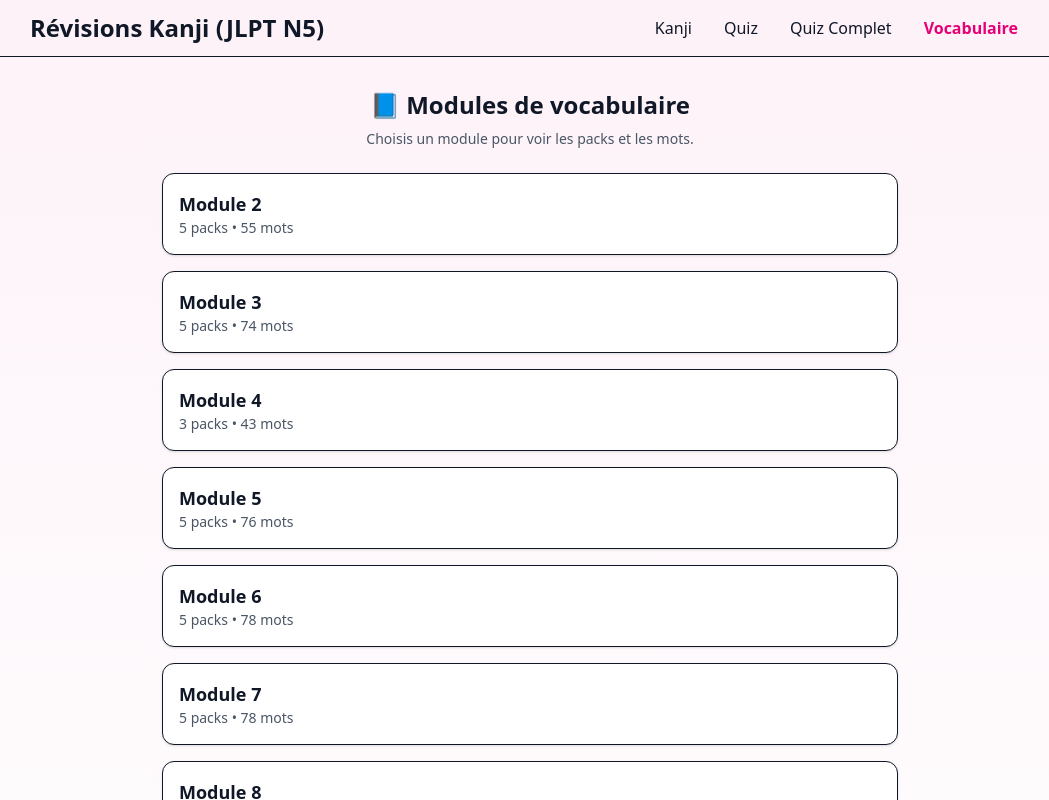
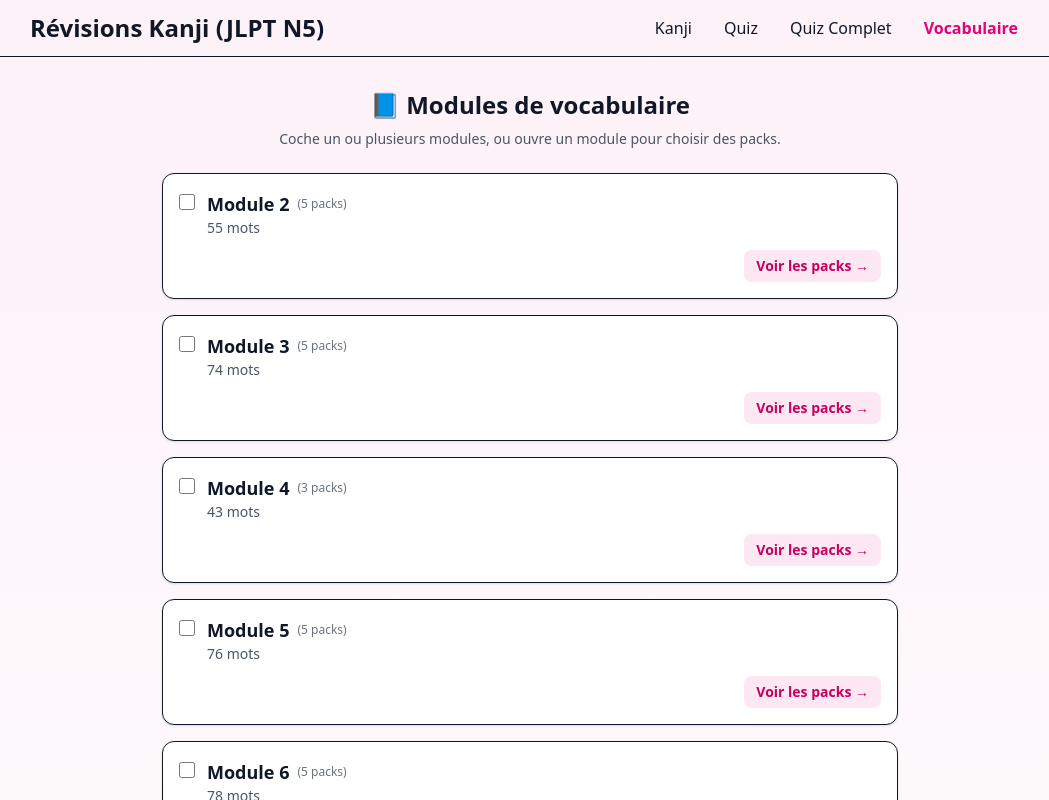
Before and after one commit to SunRayzer/Revision-Kanji, a React (Vite) app: page / in a window 1280 px wide. Both pictures are taken after a click on the button "Vocabulaire". Shown: the top 800 px of the page, without its empty margins (110-1159 px from the left). Built offline with nearby package versions, Linux system fonts and the light colour scheme.

Commit message:
Update App.tsx

```diff
--- a/src/App.tsx
+++ b/src/App.tsx
@@ -172,138 +172,334 @@ const MODULES = MODULE_NUMBERS.map((num) => {
 });
 
 function VocabSection({ onExit }: { onExit: () => void }) {
-  // subPage = "modules" | "packs" | "words"
-  const [subPage, setSubPage] = useState<"modules" | "packs" | "words">("modules");
-  const [selectedModule, setSelectedModule] = useState<any>(null);
-  const [selectedPack, setSelectedPack] = useState<any>(null);
-
-  // --- PAGE MODULES ---
+  // subPage contrôle où on est :
+  // "modules" = vue globale
+  // "packs"   = vue d'un module
+  // "words"   = vue des mots d'un pack
+  const [subPage, setSubPage] = React.useState<"modules" | "packs" | "words">(
+    "modules"
+  );
+
+  // module qu'on est en train d'explorer (quand on est dans "packs")
+  const [moduleView, setModuleView] = React.useState<any>(null);
+
+  // pack qu'on est en train d'afficher en détail (quand on est dans "words")
+  const [packView, setPackView] = React.useState<any>(null);
+
+  // ✅ Sélections utilisateur
+  // modules cochés (Module 2, Module 3, etc.)
+  const [selectedModules, setSelectedModules] = React.useState<number[]>([]);
+  // packs cochés (pack 1, pack 2, etc.)
+  const [selectedPacks, setSelectedPacks] = React.useState<number[]>([]);
+
+  // --- helpers sélection ------------------------
+
+  function toggleModule(moduleNumber: number) {
+    setSelectedModules((prev) =>
+      prev.includes(moduleNumber)
+        ? prev.filter((m) => m !== moduleNumber)
+        : [...prev, moduleNumber]
+    );
+  }
+
+  function togglePack(packNumber: number) {
+    setSelectedPacks((prev) =>
+      prev.includes(packNumber)
+        ? prev.filter((p) => p !== packNumber)
+        : [...prev, packNumber]
+    );
+  }
+
+  // retourne tous les numéros de packs appartenant aux modules sélectionnés
+  function getPackNumbersFromSelectedModules() {
+    const packsFromModules: number[] = [];
+    MODULES.forEach((m) => {
+      if (selectedModules.includes(m.moduleNumber)) {
+        m.packs.forEach((p: any) => {
+          packsFromModules.push(p.packNumber);
+        });
+      }
+    });
+    return packsFromModules;
+  }
+
+  // packs finaux utilisés pour le quiz :
+  // - si au moins 1 pack est coché => on prend uniquement ceux-là
+  // - sinon => on prend tous les packs des modules cochés
+  function getChosenPackNumbersForQuiz() {
+    if (selectedPacks.length > 0) {
+      return [...new Set(selectedPacks)];
+    }
+    const fromModules = getPackNumbersFromSelectedModules();
+    return [...new Set(fromModules)];
+  }
+
+  // compter le nombre total de mots qui vont être utilisés dans le quiz
+  function getChosenWordCount() {
+    const chosenPackNumbers = getChosenPackNumbersForQuiz();
+    let count = 0;
+    ALL_PACKS.forEach((pack: any) => {
+      if (chosenPackNumbers.includes(pack.packNumber)) {
+        count += pack.items.length;
+      }
+    });
+    return count;
+  }
+
+  // lancer le quiz vocabulaire
+  // (pour l'instant on n'a pas encore fait l'écran quiz vocab
+  // donc je fais juste un alert() avec les packs choisis)
+  function handleStartQuiz() {
+    const chosenPackNumbers = getChosenPackNumbersForQuiz();
+    if (chosenPackNumbers.length === 0) {
+      alert("Sélectionne au moins un module ou un pack 👍");
+      return;
+    }
+
+    alert(
+      "Quiz lancé avec packs : " +
+        chosenPackNumbers.join(", ") +
+        "\nNombre total de mots : " +
+        getChosenWordCount()
+    );
+
+    // ICI plus tard :
+    // -> setRoute("vocabQuiz")
+    // -> tu passes chosenPackNumbers au composant quiz
+  }
+
+  // -------------------------------------------------
+  // 1) PAGE : LISTE DES MODULES
+  // -------------------------------------------------
   if (subPage === "modules") {
     return (
       <div className="p-4 max-w-3xl mx-auto">
         <div className="text-center mb-6">
           <div className="text-2xl font-bold mb-2">📘 Modules de vocabulaire</div>
           <div className="text-sm text-gray-600">
-            Choisis un module pour voir les packs et les mots.
+            Coche un ou plusieurs modules, ou ouvre un module pour choisir des packs.
           </div>
         </div>
 
         <div className="grid gap-4">
-          {MODULES.map((mod) => (
+          {MODULES.map((mod) => {
+            const isChecked = selectedModules.includes(mod.moduleNumber);
+
+            return (
+              <div
+                key={mod.moduleNumber}
+                className="rounded-xl border bg-white shadow-sm p-4 flex flex-col gap-3"
+              >
+                {/* ligne module + checkbox */}
+                <label className="flex items-start gap-3 cursor-pointer select-none">
+                  <input
+                    type="checkbox"
+                    className="mt-1 h-4 w-4 accent-pink-500"
+                    checked={isChecked}
+                    onChange={() => toggleModule(mod.moduleNumber)}
+                  />
+
+                  <div className="flex-1">
+                    <div className="text-lg font-semibold flex items-center gap-2">
+                      <span>{mod.label}</span>
+                      <span className="text-xs text-gray-500 font-normal">
+                        ({mod.packs.length} packs)
+                      </span>
+                    </div>
+                    <div className="text-sm text-gray-600">
+                      {mod.packs.reduce(
+                        (n: number, p: any) => n + p.items.length,
+                        0
+                      )}{" "}
+                      mots
+                    </div>
+                  </div>
+                </label>
+
+                {/* bouton pour aller voir le détail des packs */}
+                <div className="flex justify-end">
                   <button
-              key={mod.moduleNumber}
-              className="text-left p-4 rounded-xl border bg-white hover:bg-pink-50 shadow-sm"
+                    className="px-3 py-1.5 text-sm rounded-lg bg-pink-100 hover:bg-pink-200 text-pink-700 font-semibold"
                     onClick={() => {
-                setSelectedModule(mod);
+                      setModuleView(mod);
                       setSubPage("packs");
                     }}
                   >
-              <div className="text-lg font-semibold">{mod.label}</div>
+                    Voir les packs →
+                  </button>
+                </div>
+              </div>
+            );
+          })}
+        </div>
+
+        {/* Barre d'action quiz */}
+        <div className="mt-6 flex flex-col items-center gap-3">
           <div className="text-sm text-gray-600">
-                {mod.packs.length} packs •{" "}
-                {mod.packs.reduce((n, p) => n + p.items.length, 0)} mots
-              </div>
+            {getChosenPackNumbersForQuiz().length > 0
+              ? `${getChosenPackNumbersForQuiz().length} pack(s) sélectionné(s) • ${getChosenWordCount()} mots`
+              : "Aucune sélection pour l'instant"}
+          </div>
+
+          <button
+            onClick={handleStartQuiz}
+            className="px-4 py-2 rounded-lg bg-pink-500 hover:bg-pink-600 text-white font-semibold disabled:opacity-30"
+            disabled={getChosenPackNumbersForQuiz().length === 0}
+          >
+            Lancer le quiz vocabulaire
           </button>
-          ))}
-        </div>
-
-        <div className="mt-6 flex justify-center">
+
           <button
             onClick={onExit}
-            className="px-4 py-2 rounded-lg bg-gray-100 hover:bg-gray-200 text-sm font-medium"
+            className="text-sm text-gray-500 hover:text-gray-700 underline"
           >
-            ← Retour menu
+            ← Retour menu principal
           </button>
         </div>
       </div>
     );
   }
 
-  // --- PAGE PACKS DANS UN MODULE ---
-  if (subPage === "packs" && selectedModule) {
+  // -------------------------------------------------
+  // 2) PAGE : PACKS DANS UN MODULE
+  // -------------------------------------------------
+  if (subPage === "packs" && moduleView) {
     return (
       <div className="p-4 max-w-3xl mx-auto">
         <div className="text-center mb-6">
-          <div className="text-2xl font-bold mb-2">{selectedModule.label}</div>
+          <div className="text-2xl font-bold mb-2">
+            {moduleView.label}
+          </div>
           <div className="text-sm text-gray-600">
-            Choisis un pack pour voir les mots.
-          </div>
-        </div>
-
-        <div className="grid gap-3">
-          {selectedModule.packs.map((pack: any) => (
+            Coche les packs que tu veux inclure dans le quiz.
+          </div>
+          <div className="text-xs text-gray-500 mt-1">
+            Astuce : si tu coches au moins un pack, ce seront SEULEMENT ces packs-là qui seront utilisés (les modules cochés seront ignorés).
+          </div>
+        </div>
+
+        <div className="grid gap-4">
+          {moduleView.packs.map((pack: any) => {
+            const isChecked = selectedPacks.includes(pack.packNumber);
+            return (
+              <div
+                key={pack.packNumber}
+                className="rounded-xl border bg-white shadow-sm p-4 flex flex-col gap-3"
+              >
+                {/* ligne pack + checkbox */}
+                <label className="flex items-start gap-3 cursor-pointer select-none">
+                  <input
+                    type="checkbox"
+                    className="mt-1 h-4 w-4 accent-pink-500"
+                    checked={isChecked}
+                    onChange={() => togglePack(pack.packNumber)}
+                  />
+
+                  <div className="flex-1">
+                    <div className="text-base font-semibold flex items-center gap-2">
+                      <span>Pack {pack.packNumber}</span>
+                      <span className="text-xs text-gray-500 font-normal">
+                        ({pack.items.length} mots)
+                      </span>
+                    </div>
+                    <div className="text-sm text-gray-600 truncate">
+                      {pack.title.replace(/^Vocab\s*–\s*/, "")}
+                    </div>
+                  </div>
+                </label>
+
+                {/* bouton pour lire les mots du pack */}
+                <div className="flex justify-end">
                   <button
-              key={pack.packNumber}
-              className="text-left p-4 rounded-xl border bg-white hover:bg-pink-50 shadow-sm"
+                    className="px-3 py-1.5 text-sm rounded-lg bg-gray-100 hover:bg-gray-200 font-medium"
                     onClick={() => {
-                setSelectedPack(pack);
+                      setPackView(pack);
                       setSubPage("words");
                     }}
                   >
-              <div className="font-semibold">
-                Pack {pack.packNumber}
-              </div>
+                    Voir les mots →
+                  </button>
+                </div>
+              </div>
+            );
+          })}
+        </div>
+
+        {/* Barre d'action quiz */}
+        <div className="mt-6 flex flex-col items-center gap-3">
           <div className="text-sm text-gray-600">
-                {pack.items.length} mots
-              </div>
+            {getChosenPackNumbersForQuiz().length > 0
+              ? `${getChosenPackNumbersForQuiz().length} pack(s) sélectionné(s) • ${getChosenWordCount()} mots`
+              : "Aucune sélection pour l'instant"}
+          </div>
+
+          <button
+            onClick={handleStartQuiz}
+            className="px-4 py-2 rounded-lg bg-pink-500 hover:bg-pink-600 text-white font-semibold disabled:opacity-30"
+            disabled={getChosenPackNumbersForQuiz().length === 0}
+          >
+            Lancer le quiz vocabulaire
           </button>
-          ))}
-        </div>
-
-        <div className="mt-6 flex justify-center gap-2">
+
+          <div className="flex flex-col items-center gap-2 text-sm">
             <button
               onClick={() => setSubPage("modules")}
-            className="px-4 py-2 rounded-lg bg-gray-100 hover:bg-gray-200 text-sm font-medium"
+              className="text-gray-500 hover:text-gray-700 underline"
             >
               ← Retour modules
             </button>
-
             <button
               onClick={onExit}
-            className="px-4 py-2 rounded-lg bg-gray-100 hover:bg-gray-200 text-sm font-medium"
+              className="text-gray-500 hover:text-gray-700 underline"
             >
               Menu principal
             </button>
           </div>
         </div>
-    );
-  }
-
-  // --- PAGE MOTS D’UN PACK ---
-  if (subPage === "words" && selectedPack) {
+      </div>
+    );
+  }
+
+  // -------------------------------------------------
+  // 3) PAGE : LISTE DES MOTS D’UN PACK
+  // -------------------------------------------------
+  if (subPage === "words" && packView) {
     return (
       <div className="p-4 max-w-3xl mx-auto">
         <div className="text-center mb-6">
           <div className="text-xl font-bold mb-1">
-            {selectedPack.title.replace(/^Vocab\s*–\s*/, "")}
+            {packView.title.replace(/^Vocab\s*–\s*/, "")}
           </div>
           <div className="text-sm text-gray-600">
-            {selectedPack.items.length} mots
+            {packView.items.length} mots
           </div>
           <div className="text-xs text-gray-400 mt-1">
-            (Affichage : seulement la traduction FR comme tu as demandé)
+            (On affiche seulement la traduction FR)
           </div>
         </div>
 
         <div className="rounded-xl border bg-white shadow-sm divide-y">
-          {selectedPack.items.map((it: any) => (
-            <div key={it.id} className="p-3 text-base font-medium">
+          {packView.items.map((it: any) => (
+            <div
+              key={it.id}
+              className="p-3 text-base font-medium text-gray-900"
+            >
               {it.french}
             </div>
           ))}
         </div>
 
-        <div className="mt-6 flex justify-center gap-2">
+        <div className="mt-6 flex flex-col items-center gap-2 text-sm">
           <button
             onClick={() => setSubPage("packs")}
-            className="px-4 py-2 rounded-lg bg-gray-100 hover:bg-gray-200 text-sm font-medium"
+            className="px-4 py-2 rounded-lg bg-gray-100 hover:bg-gray-200 font-medium"
           >
             ← Retour packs
           </button>
 
           <button
             onClick={onExit}
-            className="px-4 py-2 rounded-lg bg-gray-100 hover:bg-gray-200 text-sm font-medium"
+            className="text-gray-500 hover:text-gray-700 underline"
           >
             Menu principal
           </button>
@@ -312,8 +508,10 @@ function VocabSection({ onExit }: { onExit: () => void }) {
     );
   }
 
+  // fallback
   return null;
 }
+
 
 
 
```
Lines whose indentation alone changed are shown as unchanged.
